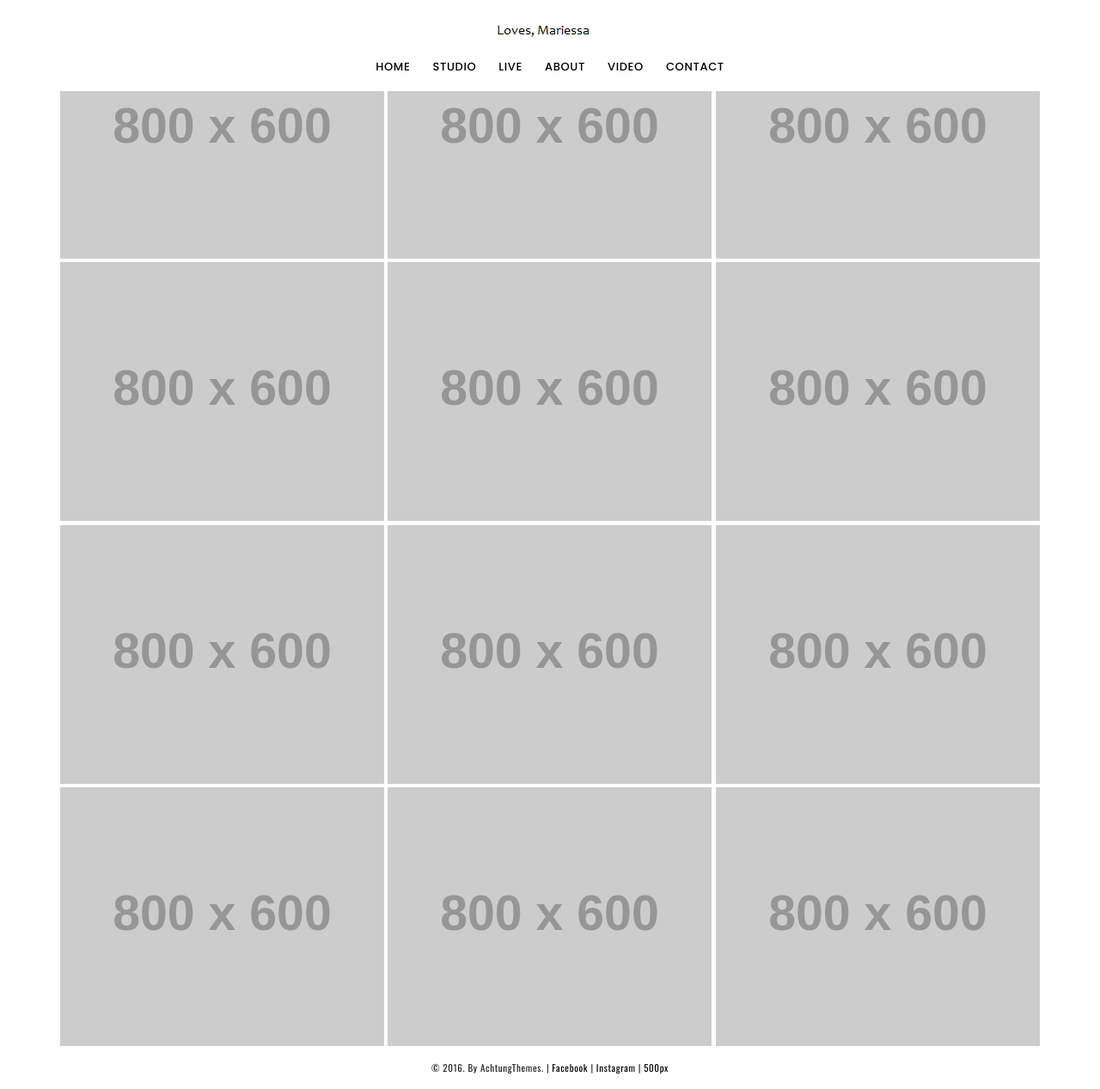
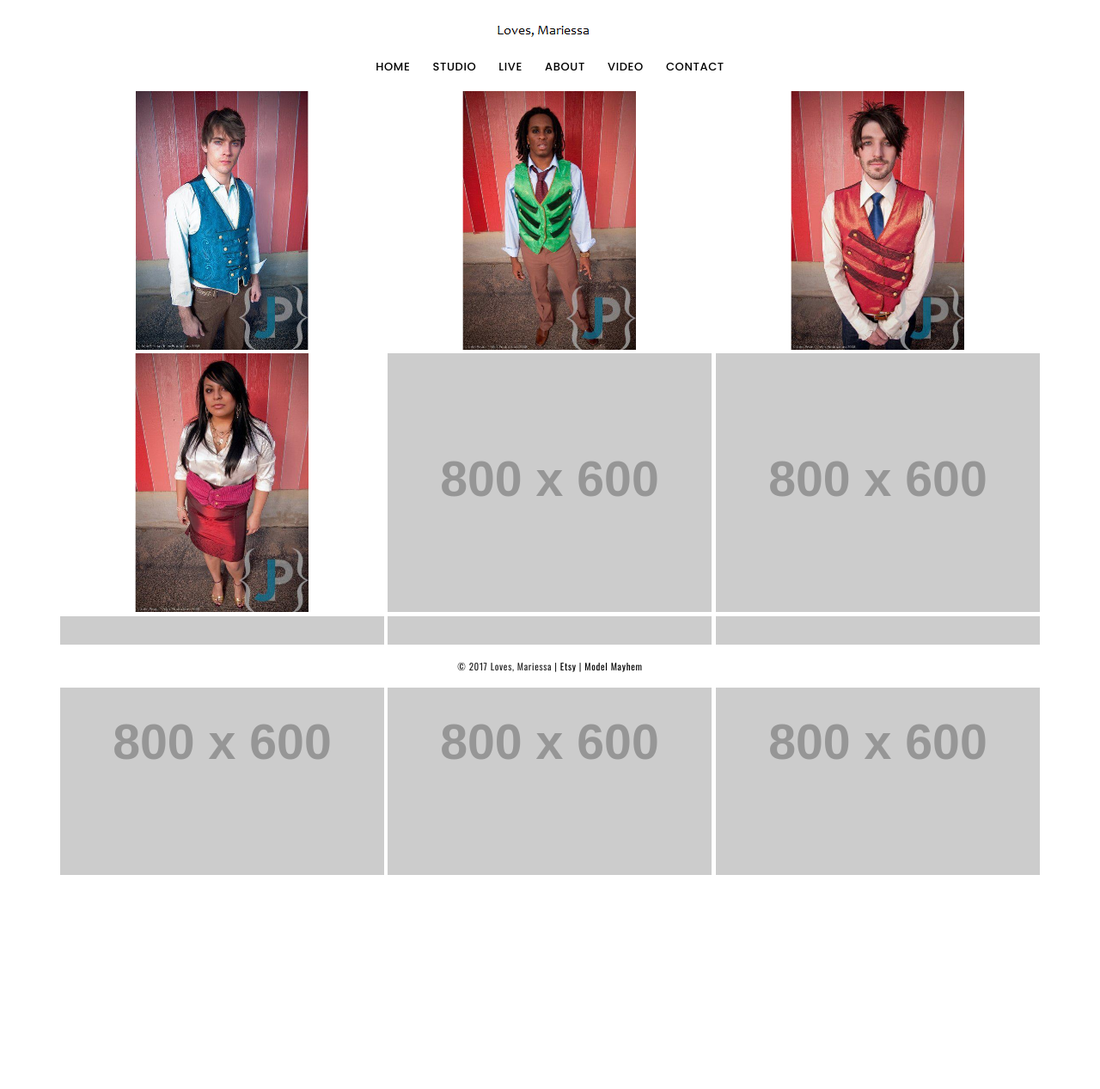
Before and after one commit to saracarlile/Loves-Mariessa-Portfolio, a PHP site: page /gallery-grid.php in a window 1280 px wide. Shown: the whole page at 86% size. After the commit the page ends 1018 px from the top, so only its background shows below. Run offline with PHP 8.4, Linux system fonts and the light colour scheme; grey boxes labelled with a size stand in for pictures from a placeholder-image service; some libraries are stand-ins or nearby versions.

Commit message:
add gallery page

```diff
--- a/gallery-grid.php
+++ b/gallery-grid.php
@@ -6,7 +6,7 @@
 	<head>
        <?php
        $pageTitle = "Gallery - Loves, Mariessa";
-       $headContent = "Gallery. Fashion portfolio. Loves, Mariessa.";
+       $headContent = "Gallery. Fashion portfolio photos. Loves, Mariessa.";
 	   require_once($_SERVER['DOCUMENT_ROOT'].'/inc/header.php');
        ?>
 	</head>
@@ -15,7 +15,7 @@
 		<!-- MAIN_WRAPPER -->
 		<div class="main-wrapper animsition">
 			<!-- HEADER -->
-			<header id="header" class="fixed">
+			<header id="header">
             <?php require_once($_SERVER['DOCUMENT_ROOT'].'/inc/navigation.php'); ?>
 			</header>
 			<!-- /HEADER -->
@@ -25,7 +25,16 @@
 				<div class="grid gallery" data-gutter="5" data-columns="3">
 
 					<div class="grid-item">
-						<a href="http://placehold.it/800x600" data-background="http://placehold.it/800x600" data-rel="lightcase:gal" title="Image Caption"></a>
+						<a href="/img/ars/teal-vest.jpg" data-background="/img/ars/teal-vest-resize.jpg" data-rel="lightcase:gal" title="Custom Vest Project - The Ars Supernova"></a>
+					</div>
+					<div class="grid-item">
+						<a href="/img/ars/green-vest.jpg" data-background="/img/ars/green-vest-resize.jpg" data-rel="lightcase:gal" title="Custom Vest Project - The Ars Supernova"></a>
+					</div>
+					<div class="grid-item">
+						<a href="/img/ars/red-vest.jpg" data-background="/img/ars/red-vest-resize.jpg" data-rel="lightcase:gal" title="Custom Vest Project - The Ars Supernova"></a>
+					</div>
+					<div class="grid-item">
+						<a href="/img/ars/lady-vest.jpg" data-background="/img/ars/lady-vest-resize.jpg" data-rel="lightcase:gal" title="Custom Vest Project - The Ars Supernova"></a>
 					</div>
 					<div class="grid-item">
 						<a href="http://placehold.it/800x600" data-background="http://placehold.it/800x600" data-rel="lightcase:gal" title="Image Caption"></a>
@@ -42,51 +51,10 @@
 					<div class="grid-item">
 						<a href="http://placehold.it/800x600" data-background="http://placehold.it/800x600" data-rel="lightcase:gal" title="Image Caption"></a>
 					</div>
-					<div class="grid-item">
-						<a href="http://placehold.it/800x600" data-background="http://placehold.it/800x600" data-rel="lightcase:gal" title="Image Caption"></a>
-					</div>
-					<div class="grid-item">
-						<a href="http://placehold.it/800x600" data-background="http://placehold.it/800x600" data-rel="lightcase:gal" title="Image Caption"></a>
-					</div>
-					<div class="grid-item">
-						<a href="http://placehold.it/800x600" data-background="http://placehold.it/800x600" data-rel="lightcase:gal" title="Image Caption"></a>
-					</div>
-					<div class="grid-item">
-						<a href="http://placehold.it/800x600" data-background="http://placehold.it/800x600" data-rel="lightcase:gal" title="Image Caption"></a>
-					</div>
-					<div class="grid-item">
-						<a href="http://placehold.it/800x600" data-background="http://placehold.it/800x600" data-rel="lightcase:gal" title="Image Caption"></a>
-					</div>
-					<div class="grid-item">
-						<a href="http://placehold.it/800x600" data-background="http://placehold.it/800x600" data-rel="lightcase:gal" title="Image Caption"></a>
-					</div>
-
 				</div>
 			</div>
 			<!-- /GALLERY -->
 
-			<!-- FOOTER -->
-			<footer id="footer">
-
-				<!-- FOOTER LINKS -->
-				<div class="footer-links">
-					&copy; 2016. By AchtungThemes. |
-					<a href="#">Facebook</a> |
-					<a href="#">Instagram</a> |
-					<a href="#">500px</a>
-				</div>
-
-			</footer>
-			<!-- /FOOTER -->
-
-		</div>
-		<!-- /MAIN-WRAPPER -->
-
-		<!-- js -->
-		<script src="js/lib/jquery.min.js"></script>
-		<script src="js/lib/scripts.js"></script>
-		<!-- main js -->
-		<script src="js/main.js"></script>
-
+			<?php require_once($_SERVER['DOCUMENT_ROOT'].'/inc/footer.php'); ?>
 	</body>
 </html>
--- a/inc/header.php
+++ b/inc/header.php
@@ -5,7 +5,7 @@
     <title><?php echo $pageTitle; ?> </title>
     <meta name="description" content="<?php echo $headContent; ?>">
     <meta name="viewport" content="width=device-width, initial-scale=1">
-    <meta property="og:image" content="/img/loves-mariessa-red-fb-img.png">
+    <meta property="og:image" content="/img/LM.jpg">
     <link rel="shortcut icon" href="/img/favicon.png">
     <!-- plugins' css -->
     <link href="/css/plugins.css" rel="stylesheet" type="text/css">
--- a/inc/navigation.php
+++ b/inc/navigation.php
@@ -12,9 +12,9 @@
 			<a href="index-horizontal-centered.php">home</a>
 		</li>
 		<li>
-			<a href="portfolio-3-cols.html">studio</a>
+			<a href="gallery-grid.php">studio</a>
 			<ul>
-				<li><a href="portfolio-2-cols.html">2 columns</a></li>
+				<li><a href="gallery-grid.php">Ars Supernova</a></li>
 				<li><a href="portfolio-3-cols.html">3 columns</a></li>
 			</ul>
 		</li>
```
Also changed, not shown: img/LM.jpg (added), img/ars/dark-blue.jpg (added), img/ars/green-vest-resize.jpg (added), img/ars/green-vest.jpg (added), img/ars/group.jpg (added), img/ars/lady-vest-resize.jpg (added), img/ars/lady-vest.jpg (added), img/ars/red-vest-resize.jpg (added), img/ars/red-vest.jpg (added), img/ars/ross-vest.jpg (added), img/ars/sketch.jpg (added), img/ars/teal-vest-resize.jpg (added), img/ars/teal-vest.jpg (added).
